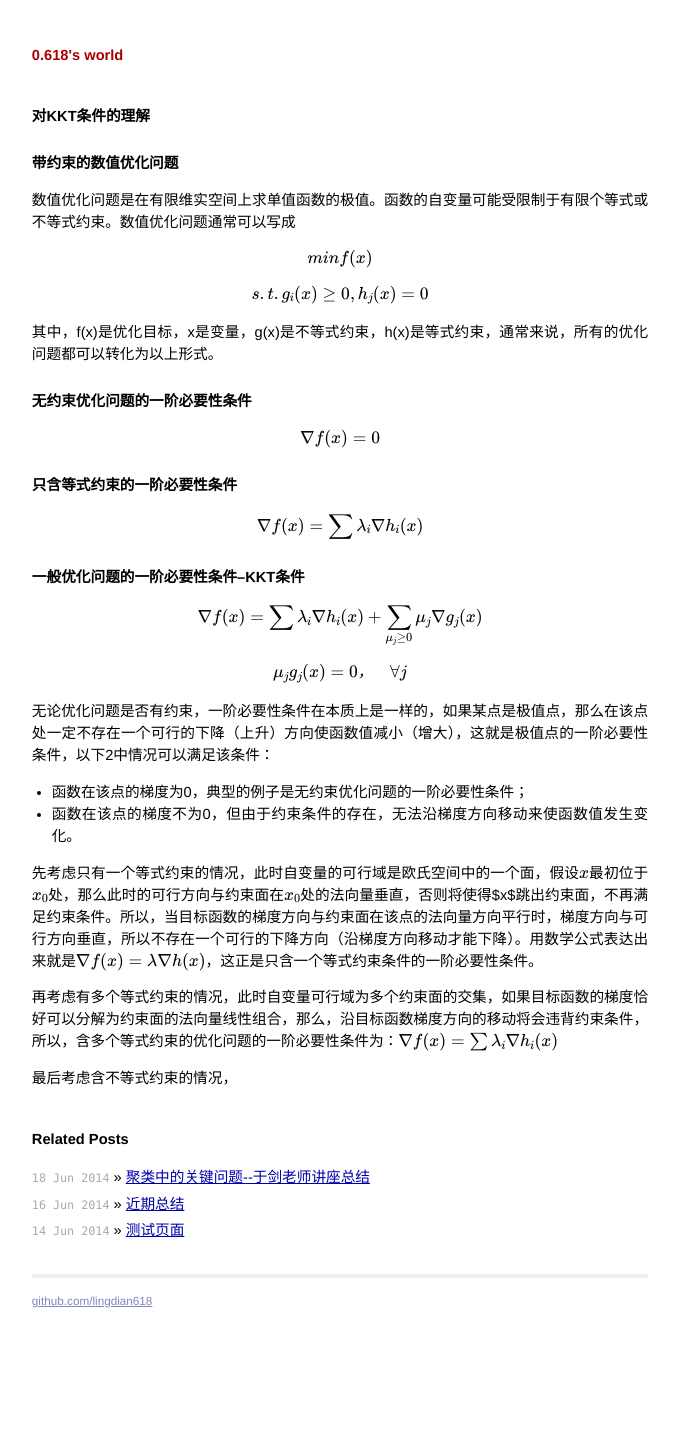
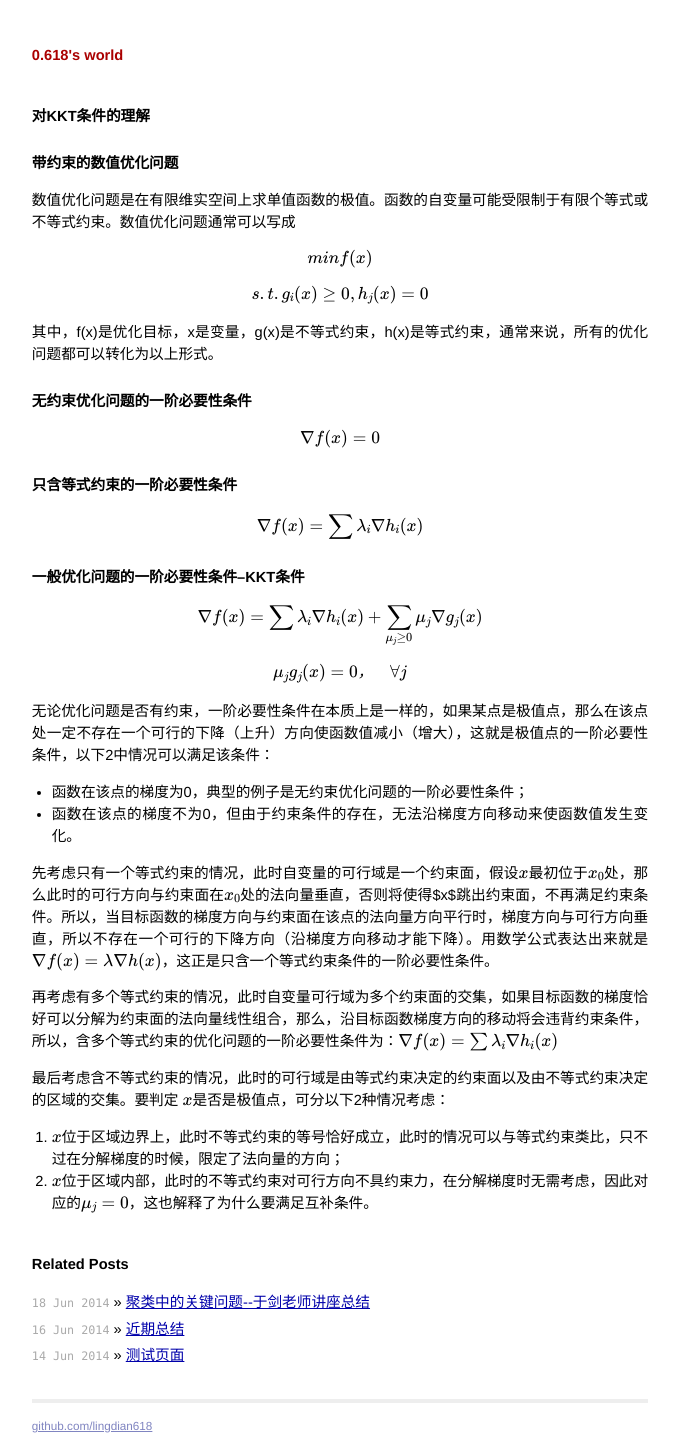
Before and after one commit to SimpleJian/blog, a Jekyll site: the page built from _posts/2014-07-05-kkt.md, in a window 1280 px wide. Shown: the whole page, without its empty margins (300-979 px from the left). Built offline with Jekyll 4.4.1, drawn with Linux system fonts in a browser that asks for light colours; formulas are drawn with MathJax 3; before the commit the page ends 1324 px from its top, so only the background shows below that.

Commit message:
another push

```diff
--- a/_posts/2014-07-05-kkt.md
+++ b/_posts/2014-07-05-kkt.md
@@ -38,8 +38,10 @@
 * 函数在该点的梯度为0，典型的例子是无约束优化问题的一阶必要性条件；
 * 函数在该点的梯度不为0，但由于约束条件的存在，无法沿梯度方向移动来使函数值发生变化。
 
-先考虑只有一个等式约束的情况，此时自变量的可行域是欧氏空间中的一个面，假设$$ x $$最初位于$$ x_0 $$处，那么此时的可行方向与约束面在$$ x_0 $$处的法向量垂直，否则将使得$x$跳出约束面，不再满足约束条件。所以，当目标函数的梯度方向与约束面在该点的法向量方向平行时，梯度方向与可行方向垂直，所以不存在一个可行的下降方向（沿梯度方向移动才能下降）。用数学公式表达出来就是$$ \nabla f(x) = \lambda \nabla h(x) $$，这正是只含一个等式约束条件的一阶必要性条件。
+先考虑只有一个等式约束的情况，此时自变量的可行域是一个约束面，假设$$ x $$最初位于$$ x_0 $$处，那么此时的可行方向与约束面在$$ x_0 $$处的法向量垂直，否则将使得$x$跳出约束面，不再满足约束条件。所以，当目标函数的梯度方向与约束面在该点的法向量方向平行时，梯度方向与可行方向垂直，所以不存在一个可行的下降方向（沿梯度方向移动才能下降）。用数学公式表达出来就是$$ \nabla f(x) = \lambda \nabla h(x) $$，这正是只含一个等式约束条件的一阶必要性条件。
 
 再考虑有多个等式约束的情况，此时自变量可行域为多个约束面的交集，如果目标函数的梯度恰好可以分解为约束面的法向量线性组合，那么，沿目标函数梯度方向的移动将会违背约束条件，所以，含多个等式约束的优化问题的一阶必要性条件为：$$ \nabla f(x) = \sum \lambda_i \nabla h_i(x) $$
 
-最后考虑含不等式约束的情况，
+最后考虑含不等式约束的情况，此时的可行域是由等式约束决定的约束面以及由不等式约束决定的区域的交集。要判定 $$ x $$是否是极值点，可分以下2种情况考虑：
+1. $$ x $$位于区域边界上，此时不等式约束的等号恰好成立，此时的情况可以与等式约束类比，只不过在分解梯度的时候，限定了法向量的方向；
+2. $$ x $$位于区域内部，此时的不等式约束对可行方向不具约束力，在分解梯度时无需考虑，因此对应的$$ \mu_j=0 $$，这也解释了为什么要满足互补条件。
```
Also changed, not shown: 1 other file.
